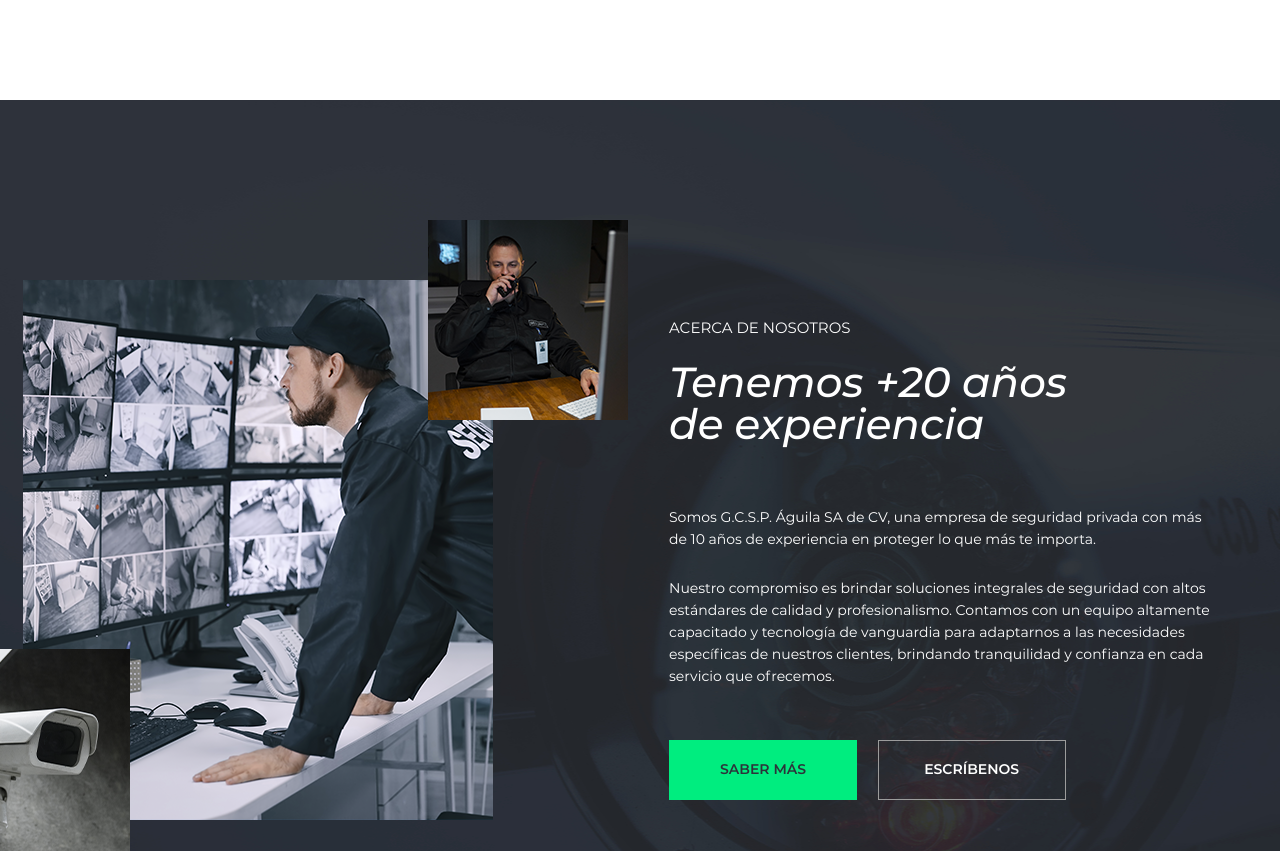
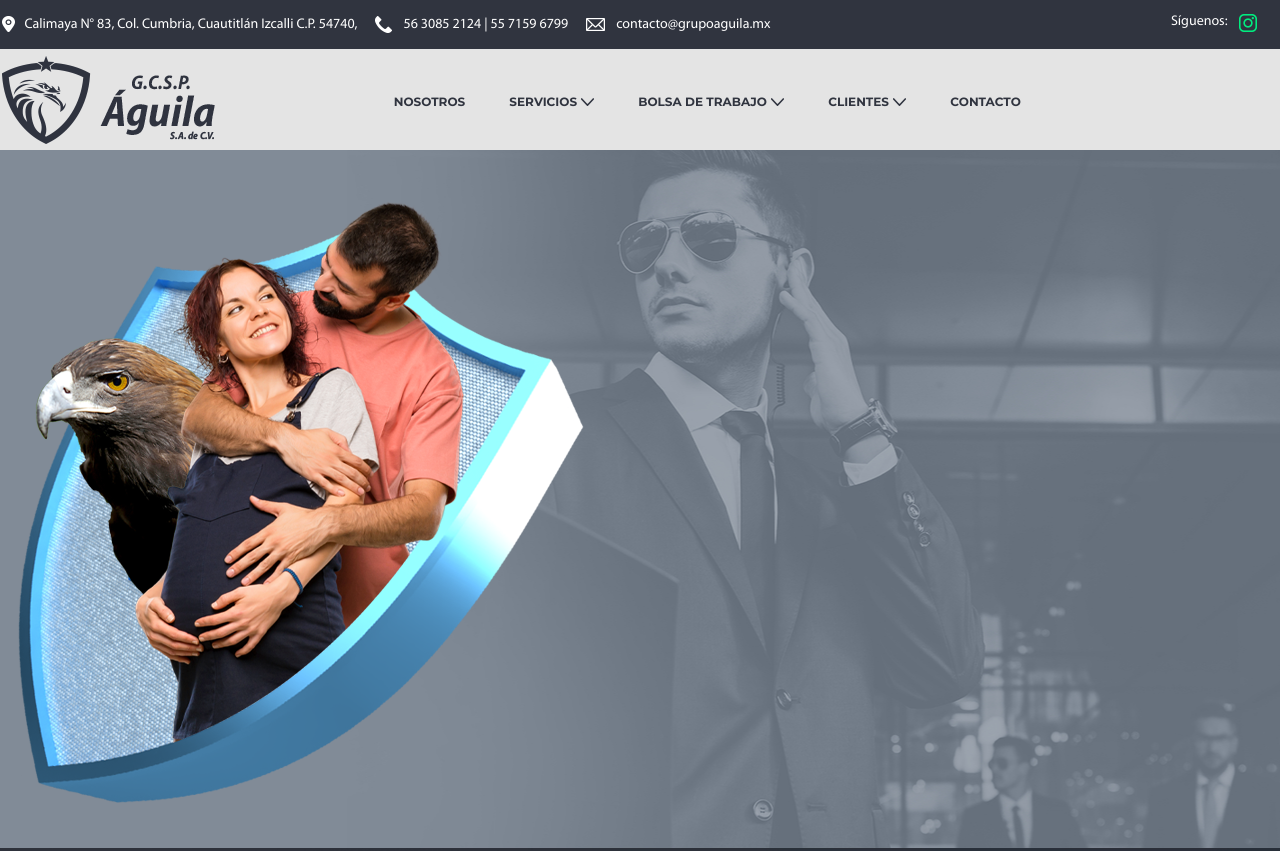
Before and after one commit to jamarrom/grupoAguila, a plain HTML site: page index.html in a window 1280 px wide. Shown: the top 851 px of the page. Drawn offline with Linux system fonts and the light colour scheme.

Commit message:
Terminacion home

```diff
--- a/css/style.css
+++ b/css/style.css
@@ -11,7 +11,6 @@ body
 	font: 16px 'montserratregular';
 	line-height: 19px;
 	background-size: cover;
-	padding-top: 100px;
 	position: relative;
 }
 
@@ -249,36 +248,59 @@ textarea::-moz-input-placeholder
 /************************************************************************************/
 
 .Header {
+	background: #e4e4e4;
+	padding-bottom: 6px;
 }
 
 .Header-Center {
-
+	width: 1277px;
+	padding-top: 7px;
 }
 
 .Logo {
-	width: 241px;
-	height: 39px;
+	width: 213px;
+	height: 88px;
 	background: url(../images/logo.png) center no-repeat;
 	background-size: 100%;
 }
 
-.NavMenu {
-	font: 14px 'Raleway-Bold';
-	line-height: 14px;
-	top: -30px;
-	right: 0px;
+.Header-Top {
+	background: #30343f;
+	padding: 14px 0px;
 }
 
-.NavMenu ul li {
-	margin-right: 15px;
-	cursor: pointer;
+.Header-CenterTop {
+	width: 1255px;
+	font: 14px 'myriad_proregular';
+	line-height: 14px;
+	padding-right: 22px;
 }
 
-.NavMenu ul li:hover {
-	color: #162b73;
+.Header-ListTop li {
+	background: url(../images/icoDireccionTop.png) center left no-repeat;
+	padding: 3px 0px;
+	padding-left: 23px;
+	margin-right: 15px;
 }
 
+.Header-ListTop li.icoTelefono {
+	background-image: url(../images/icoTelefonoTop.png);
+	padding-left: 28px;
+}
 
+.Header-ListTop li.IcoEmail {
+	background-image: url(../images/icoEmailTop.png);
+	padding-left: 30px;
+}
+
+.Header-Siguenos a {
+	margin-left: 8px;
+}
+
+.MainMenu {
+	padding-top: 40px;
+	padding-left: 175px;
+}
 
 .MainMenu-IcoMenu
 {
@@ -298,21 +320,38 @@ textarea::-moz-input-placeholder
 
 .MainMenu-List {
 	display: inline-block;
-	padding-top: 13px;
 	vertical-align: top;
 }
 
 .MainMenu-Item {
-	color: #005383;
-	font: 16px 'Raleway-Medium';
-	border-bottom: 3px solid #ffffff;
+	color: #30343f;
+	font: 12px 'montserratbold';
+	line-height: 12px;
 	margin-right: 40px;
-	padding-bottom: 4px;
 }
 
+.MainMenu-Submenu .MainMenu-Item {
+	background: url(../images/icoSubmenu.png) right center no-repeat;
+	padding-right: 17px;
+}
+
+
 .MainMenu-Item:hover, .MainMenu-Item.activo {
-	text-shadow: 1px 0px 0px #005383;
+	text-shadow: 1px 0px 0px #00ed7f;
 	border-color: #9aca3a;
+}
+
+/************************************************************************************/
+
+.Slider {
+	height: 698px;
+	background:  url(../images/fondos/bgSlider.jpg) center no-repeat;
+}
+
+.Slider-Center {
+	width: 1255px;
+	padding-top: 50px;
+	padding-left: 10px;
 }
 
 /************************************************************************************/
--- a/index.html
+++ b/index.html
@@ -12,14 +12,53 @@
         <link rel="stylesheet" type="text/css" href="css/utilidades.css" />
         <link rel="stylesheet" type="text/css" href="css/style.css" />
         <link rel="stylesheet" type="text/css" href="css/responsive.css" />
-        <link href="css/animations.css" rel="stylesheet" type="text/css">
+        <link rel="stylesheet" type="text/css" href="css/animations.css">
         <style type="text/css">
         </style>
     </head>
     <body class="u-textCenter">
-        <header>
+        <header class="Header">
+            <div class="Header-Top">
+                <div class="Header-CenterTop u-inline-block u-textLeft">
+                    <ul class="Header-ListTop u-inline-block slideDown">
+                        <li class="u-inline-block">Calimaya N° 83, Col. Cumbria, Cuautitlán Izcalli C.P. 54740,</li>
+                        <li class="icoTelefono u-inline-block">56  3085 2124  | 55 7159 6799</li>
+                        <li class="IcoEmail u-inline-block"><a href="mailto:contacto@grupoaguila.mx">contacto@grupoaguila.mx</a></li>
+                    </ul>
 
+                    <div class="Header-Siguenos u-floatRight slideDown">Síguenos: <figure class="u-inline-block"><a class="u-inline-block" href=""><img src="images/icoInstagram.png" alt=""></figure></a></div>
+                </div>
+            </div>
+            <div class="Header-Center u-textLeft u-inline-block">
+                <h1 class="Logo u-inline-block slideRight"><span class="u-ocultar">Grupo aguila</span></h1>
+
+                <nav class="MainMenu u-inline-block">
+                    <ul class="MainMenu-List u-mayuscula slideLeft">
+                        <li class="u-inline-block">
+                            <a href="" class="MainMenu-Item u-inline-block">NOSOTROS</a>
+                        </li>
+                        <li class="MainMenu-Submenu u-inline-block">
+                            <a href="" class="MainMenu-Item u-inline-block">SERVICIOS</a>
+                        </li>
+                        <li class="MainMenu-Submenu u-inline-block">
+                            <a href="" class="MainMenu-Item u-inline-block">bOLSA DE TRABAJO</a>
+                        </li>
+                        <li class="MainMenu-Submenu u-inline-block">
+                            <a href="" class="MainMenu-Item u-inline-block">clientes</a>
+                        </li>
+                        <li class="u-inline-block">
+                            <a href="" class="MainMenu-Item u-inline-block">CONTACTO</a>
+                        </li>
+                    </ul>
+                </nav>
+            </div>
         </header>
+
+        <section class="Slider u-imagenFondoCover">
+            <article class="Slider-Center u-inline-block u-textLeft">
+                <figure class="slideRight"><img src="images/escudo.png" alt="Escudo aguila"></figure>
+            </article>
+        </section>
 
         <section class="TenemosExperiencia u-imagenFondoCover">
             <article class="TenemosExperiencia-Center u-inline-block u-textRight">
```
Also changed, not shown: images/escudo.png (added), images/fondos/bgSlider.jpg (added), images/icoDireccionTop.png (added), images/icoEmailTop.png (added), images/icoInstagram.png (added), images/icoSubmenu.png (added), images/icoTelefonoTop.png (added), images/logo.png (added).
